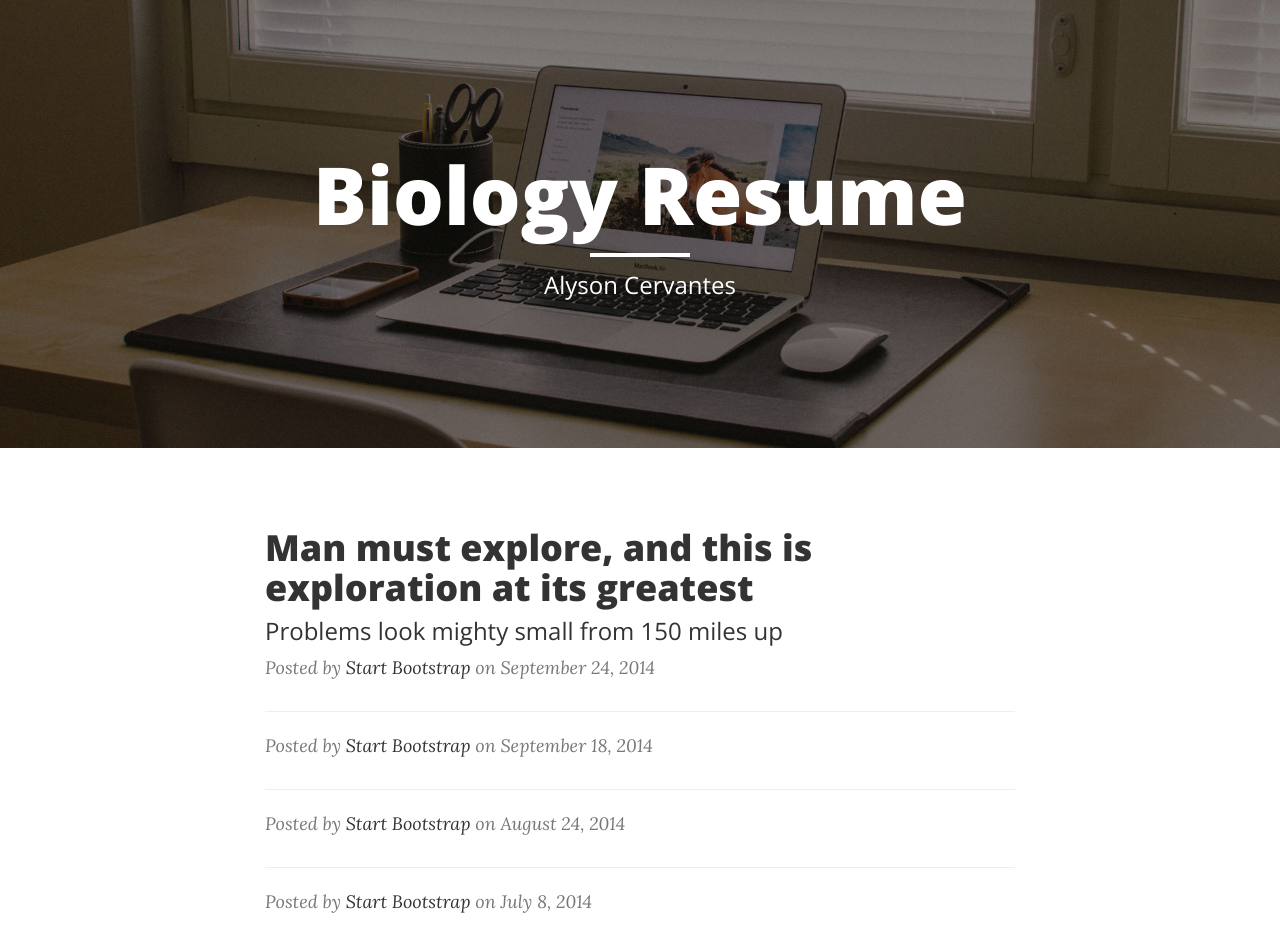
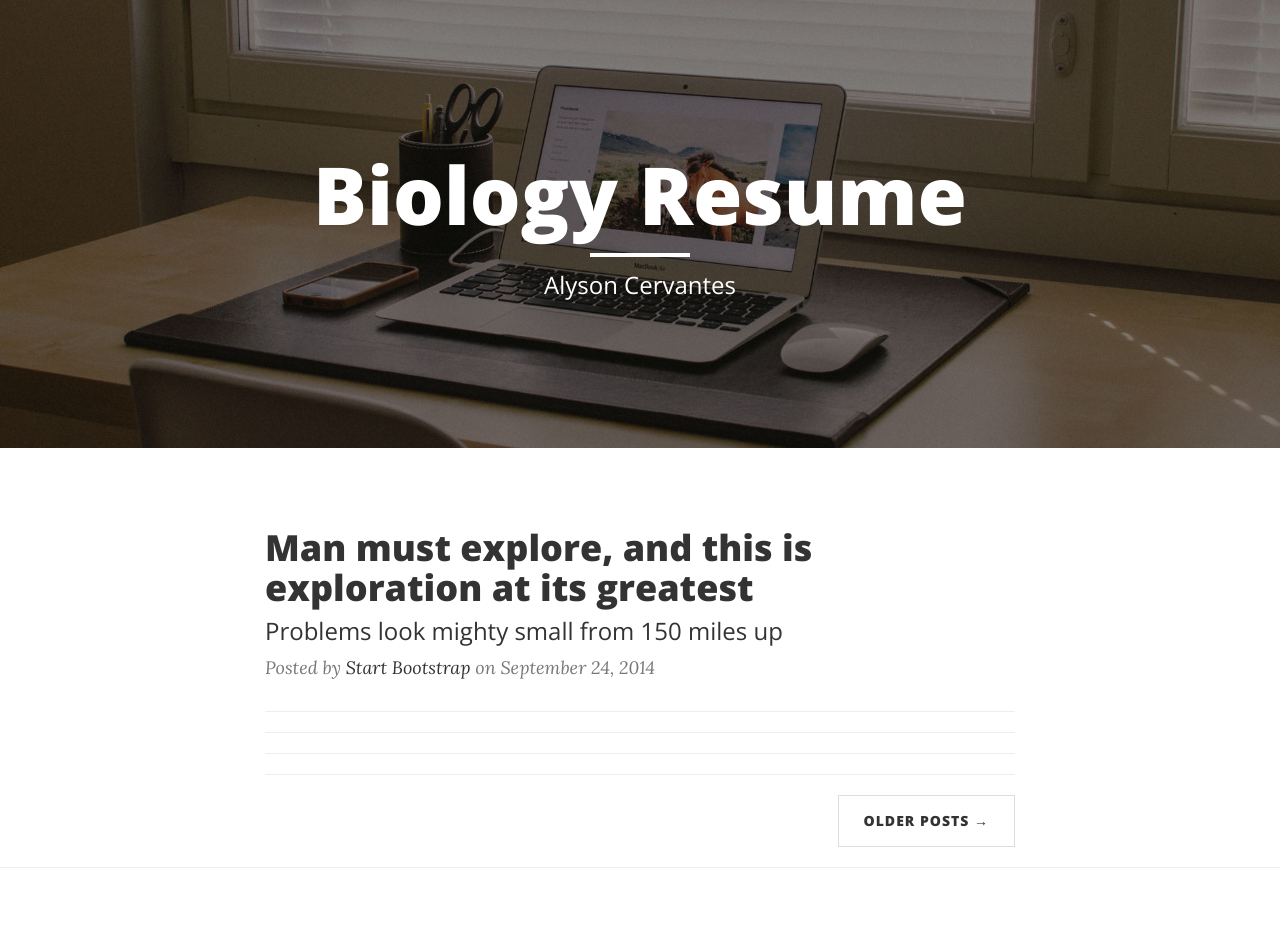
Before and after one commit to alyc07/Biology-CV, a website: page index.html in a window 1280 px wide. Shown: the top 935 px of the page. Drawn offline with nearby package versions, Linux system fonts and the light colour scheme; files that its build step writes are made by us from their sources.

Commit message:
Update index.html

```diff
--- a/index.html
+++ b/index.html
@@ -95,21 +95,21 @@
                     <a href="post.html">
 
                     </a>
-                    <p class="post-meta">Posted by <a href="#">Start Bootstrap</a> on September 18, 2014</p>
+
                 </div>
                 <hr>
                 <div class="post-preview">
                     <a href="post.html">
 
                     </a>
-                    <p class="post-meta">Posted by <a href="#">Start Bootstrap</a> on August 24, 2014</p>
+
                 </div>
                 <hr>
                 <div class="post-preview">
                     <a href="post.html">
 
                     </a>
-                    <p class="post-meta">Posted by <a href="#">Start Bootstrap</a> on July 8, 2014</p>
+
                 </div>
                 <hr>
                 <!-- Pager -->
```
